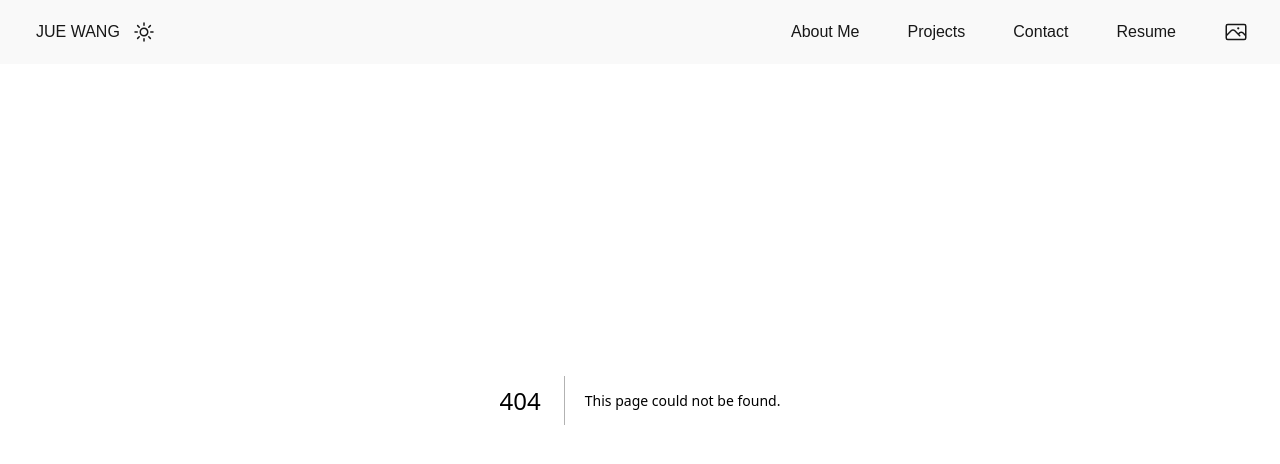
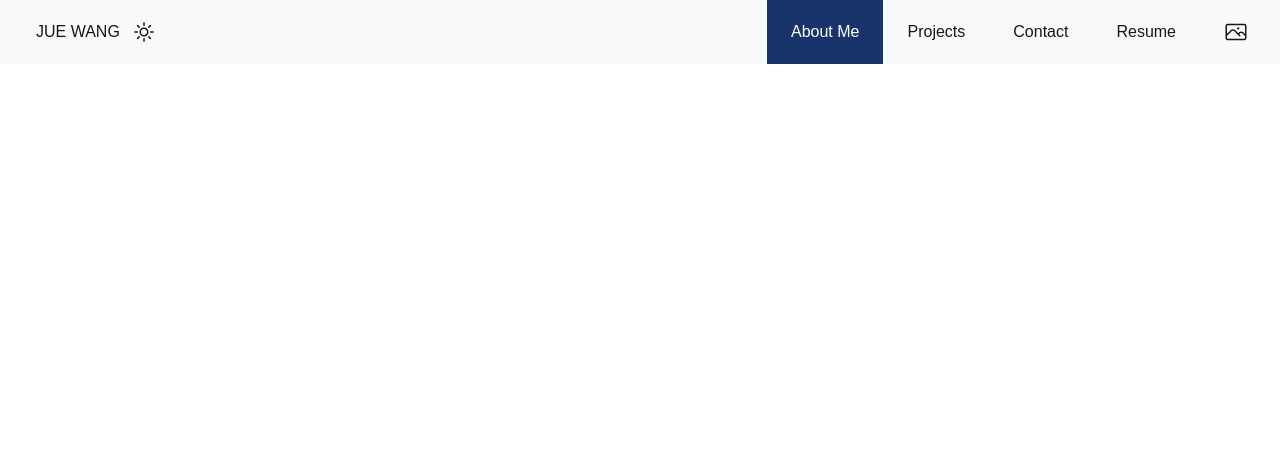
Before and after one commit to joewang0430/my-web, a Next.js app: page /about in a window 1280 px wide. Before the commit this address had no page. Shown: the top 464 px of the page. Built offline with nearby package versions, Linux system fonts and the light colour scheme.

Commit message:
changed fixing router in the navbar

```diff
--- /dev/null
+++ b/src/app/about/page.tsx
@@ -0,0 +1,9 @@
+
+
+export default function AboutPage() {
+    return (
+        <div>
+            <h1>About Page</h1>
+        </div>
+    );
+}
--- a/src/components/navBar/NavBar.tsx
+++ b/src/components/navBar/NavBar.tsx
@@ -8,22 +8,19 @@ import LeftNav from "./components/LeftNav";
 
 const NavBar = () => {
     const pathname = usePathname();
-    const [pageName, setpageName] = useState<"home" | "subpage" | "profile" | "gallery">("home");
+    const [pageName, setpageName] = useState<"home" | "profile" | "gallery" | "gallerySubpage" | "homeSubpage">("home");
 
     useEffect(() => {
-        switch (pathname) {
-            case "/":
-                setpageName("home");
-                break;
-            case "/profile":
-                setpageName("profile");
-                break;
-            case "/gallery":
-                setpageName("gallery");
-                break;
-            default:
-                setpageName("subpage");
-                break;
+        if (pathname === "/") {
+            setpageName("home");
+        } else if (pathname === "/profile") {
+            setpageName("profile");
+        } else if (pathname === "/gallery") {
+            setpageName("gallery");
+        } else if (pathname.startsWith("/gallery/")) {
+            setpageName("gallerySubpage");
+        } else {
+            setpageName("homeSubpage");
         }
     }, [pathname]);
 
@@ -33,10 +30,10 @@ const NavBar = () => {
                 <LeftNav page={pageName} />
 
                 <div className="hidden md:flex">
-                    <RightNav page={pageName} />
+                    <RightNav page={pageName} path={pathname} />
                 </div>
                 <div className="md:hidden">
-                    <RightMenu page={pageName} />
+                    <RightMenu page={pageName}/>
                 </div>
             </nav>
         </header>
--- a/src/components/navBar/components/LeftNav.tsx
+++ b/src/components/navBar/components/LeftNav.tsx
@@ -1,6 +1,7 @@
 import Link from "next/link";
 import { NAV_LINKS_HOME } from "./constants";
 import ThemeSwitch from "../ui/ThemeSwitch";
+import NameNav from "../ui/NameNav";
 
 interface LeftNavProps {
     page: string;
@@ -9,9 +10,7 @@ interface LeftNavProps {
 const LeftNav = ({page}: LeftNavProps) => {
     return (
         <div className="flex items-center px-4">
-            <div className="py-5 px-3 relative group">
-                <p className="">JUE WANG</p>
-            </div>
+            <NameNav page={page}/>
             <ThemeSwitch />
         </div>
     );
--- a/src/components/navBar/components/RightMenu.tsx
+++ b/src/components/navBar/components/RightMenu.tsx
@@ -27,7 +27,7 @@ const RightMenu = ({page}: RightMenuProps) => {
             </div>
 
             {isOpen && (
-            <div className="absolute top-16 right-0 bg-wz-light-gray dark:bg-wz-classic-black w-40 p-4">
+            <div className="absolute top-16 right-0 bg-wz-light-gray dark:bg-wz-classic-black w-40 pl-12">
                 {NAV_LINKS_HOME.map((link) => (
                     <Link href={link.href} key={link.href} className="py-2 px-3">
                         <p className="hover:text-wz-secondary-blue dark:hover:text-wz-classic-green transition-colors duration-300">
--- a/src/components/navBar/components/RightNav.tsx
+++ b/src/components/navBar/components/RightNav.tsx
@@ -2,20 +2,35 @@ import Link from 'next/link';
 import { NAV_LINKS_HOME } from './constants';
 import GalleryNav from '@/components/navBar/ui/GalleryNav';
 
+// "home" | "profile" | "gallery" | "gallerySubpage" | "homeSubpage"
+
 interface RightNavProps {
     page: string;
+    path: string;
 };
 
-const RightNav = ({page}: RightNavProps) => {
+const RightNav = ({page, path}: RightNavProps) => {
 
     return (
         <div className="flex items-center">
             {NAV_LINKS_HOME.map((link) => (
                 <Link href={link.href} key={link.href} className="py-5 px-6 relative group">
-                    <p className="relative z-10 group-hover:text-wz-classic-white dark:group-hover:text-wz-classic-black transition-colors duration-300">
-                        {link.name}
-                    </p>
-                    <div className="absolute inset-0 bg-wz-classic-blue dark:bg-wz-classic-white scale-y-0 origin-top group-hover:scale-y-100 transition-transform duration-300 ease-in-out z-0"></div>
+
+                    {link.href === path ? (
+                        <>
+                            <p className="relative z-10 text-wz-classic-white dark:text-wz-classic-black">
+                                {link.name}
+                            </p>
+                            <div className="absolute inset-0 bg-wz-classic-blue dark:bg-wz-classic-white z-0"></div>
+                        </>
+                    ) : (
+                        <>
+                            <p className="relative z-10 group-hover:text-wz-classic-white dark:group-hover:text-wz-classic-black transition-colors duration-300">
+                                {link.name}
+                            </p>
+                            <div className="absolute inset-0 bg-wz-classic-blue dark:bg-wz-classic-white scale-y-0 origin-top group-hover:scale-y-100 transition-transform duration-300 ease-in-out z-0"></div>
+                        </>
+                    )}
                 </Link>
             ))}
             <GalleryNav small={false}/>
--- /dev/null
+++ b/src/components/navBar/ui/NameNav.tsx
@@ -0,0 +1,15 @@
+import Link from "next/link";
+
+interface NameNavProps {
+    page: string;
+};
+
+const NameNav = ({page}: NameNavProps) => {
+    return(
+        <div className="py-5 px-3 relative group">
+            <Link href="/" className="">JUE WANG</Link>
+        </div>
+    );
+};
+
+export default NameNav;
```
